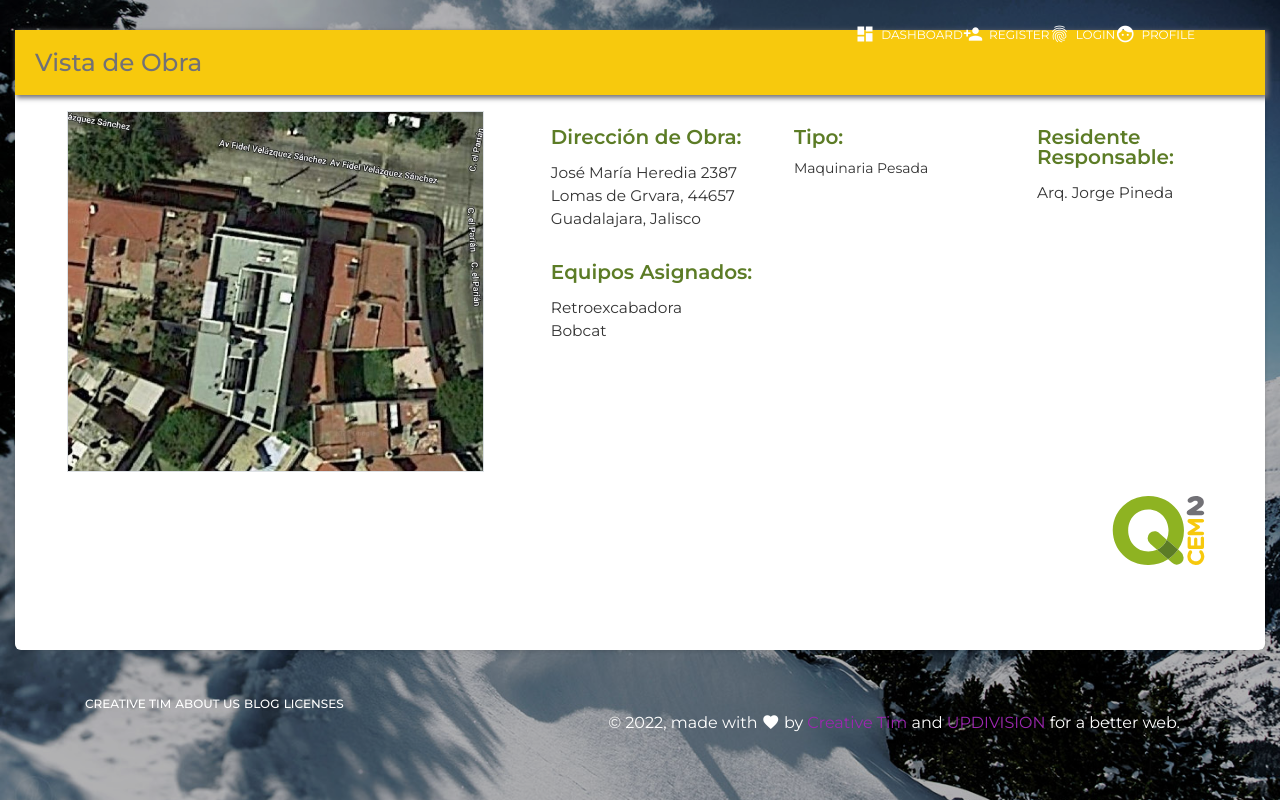
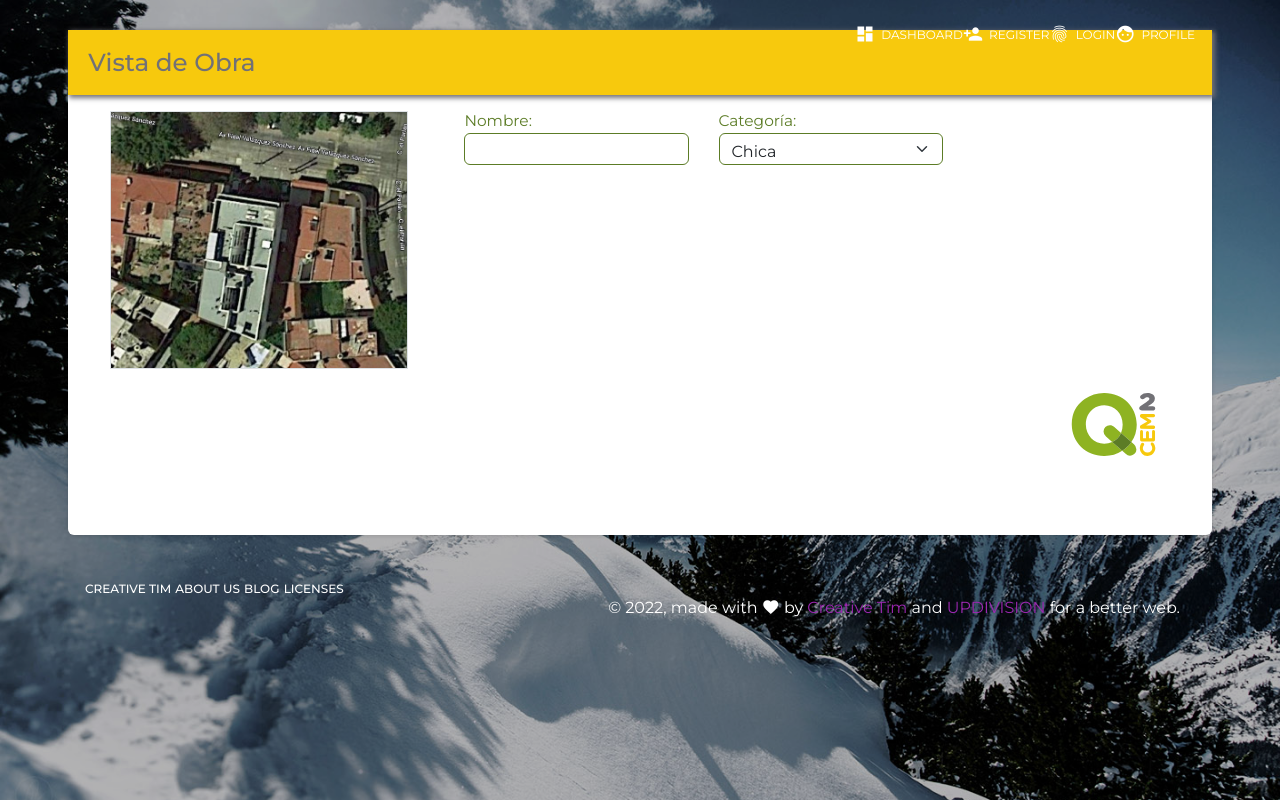
Before and after one commit to richard2703/q2ces, a Laravel app: page /vistaObra in a window 1280 px wide. Run offline with Laravel 8, Linux system fonts and the light colour scheme; data that the repository does not hold is empty; some libraries are stand-ins or nearby versions.

Commit message:
Auto stash before merge of "ale" and "origin/ale"

```diff
--- a/resources/views/layouts/navbars/sidebar.blade.php
+++ b/resources/views/layouts/navbars/sidebar.blade.php
@@ -28,9 +28,8 @@
 
                         <!--no colapsable>-->
                         <li class="nav-item{{ $activePage == 'user-management' ? ' active' : '' }}">
-                            <a class="nav-link py-2 ps-5" href="#">
-
-                                <span class="sidebar-normal"> {{ __('Alta de Equipo') }} </span>
+                            <a  href="{{ url('verEquipos', session('id')) }}"class="nav-link nav-item{{ $activePage == 'equipos' ? ' active' : '' }} ">
+                                <span class="sidebar-normal py-2 ps-5"> {{ __('Alta de Equipo') }} </span>
                             </a>
                         </li>
 
--- a/resources/views/obra/vistaObra.blade.php
+++ b/resources/views/obra/vistaObra.blade.php
@@ -3,7 +3,7 @@
     <div class="content">
         <div class="container-fluid">
             <div class="row justify-content-center">
-                <div class="col-12 align-self-start">
+                <div class="col-11 align-self-start">
                     <div class="card">
                         <div class="card-body contCart">
                             <div class="p-1 align-self-start bacTituloPrincipal">
@@ -11,40 +11,30 @@
                             </div>
                             <form class="row">
 
-                                <div class="col-12 col-md-5  my-3 align-self-center">
+                                <div class="col-12 col-md-4  my-3 align-self-center">
                                     <div class="text-center mx-auto mb-2 border vistaFoto ">
                                         <i><img class="imgVista" src="{{ asset('/img/general/vistaAerea.jpg') }}"></i>
                                     </div>
                                 </div>
 
-                                <div class="col-12 col-md-7 my-3">
+                                <div class="col-12 col-md-8 my-3">
                                     <div class="row">
-                                        <div class=" col-12 col-sm-6 col-lg-4 my-3 ">
-                                            <h2 class="fs-5 textTitulo">Dirección de Obra:</h2></br>
-                                            <p class="txtVistaObra">José María Heredia 2387
-                                                Lomas de Grvara, 44657
-                                                Guadalajara, Jalisco
-                                            </p>
+                                        <div class=" col-12 col-sm-6 col-lg-4 mb-3 ">
+                                            <label class="labelTitulo">Nombre:</label></br>
+                                            <input type="text" class="inputCaja" id="" name="calle" value="">
                                         </div>
 
-                                        <div class=" col-12 col-sm-6  col-lg-4 my-3 ">
-                                            <h2 class="fs-5 textTitulo">Tipo:</h2></br>
-                                            <p>Maquinaria Pesada
-                                            </p>
+                                        <div class=" col-12 col-sm-6 col-lg-4 mb-3 ">
+                                            <label class="labelTitulo">Categoría:</label></br>
+                                                <select class="form-select" aria-label="Default select example">
+                                                    <option selected>Chica</option>
+                                                    <option value="1">Mediana</option>
+                                                    <option value="1">Grande</option>
+                                                    <option value="1">Extra Grande</option>
+                                                </select>
                                         </div>
 
-                                        <div class=" col-12 col-sm-6  col-lg-4 my-3 ">
-                                            <h2 class="fs-5 textTitulo">Residente Responsable:</h2></br>
-                                            <p class="txtVistaObra">Arq. Jorge Pineda</p>
-                                        </div>
 
-                                        <div class=" col-12 col-sm-6  col-lg-4 my-3 ">
-                                            <h2 class="fs-5 textTitulo">Equipos Asignados:</h2></br>
-                                            <ul>
-                                                <li class="txtVistaObra">Retroexcabadora</li>
-                                                <li class="txtVistaObra">Bobcat</li>
-                                            </ul>
-                                        </div>
 
                                     </div>
                                 </div>
--- a/resources/views/personal/detalleDePersonal.blade.php
+++ b/resources/views/personal/detalleDePersonal.blade.php
@@ -3,7 +3,7 @@
     <div class="content">
         <div class="container-fluid">
             <div class="row justify-content-center">
-                <div class="col-12 align-self-start">
+                <div class="col-11 align-self-start">
                     <div class="card">
                         <div class="card-body contCart">
                             <div class="p-1 align-self-start bacTituloPrincipal">
@@ -77,7 +77,7 @@
 
                                     </div>
 
-                                    <div class"row">
+                                    <div class="row">
                                         <div class=" col-12 col-sm-6  mb-3 ">
                                             <p class="textTitulo my-2">Obra Asignada: <span>Parque Metropolitano</span></p>
                                             <p class="textTitulo my-2">Equipo Asignado: <span>Parque Retroexcabadora</span></p>
--- a/routes/web.php
+++ b/routes/web.php
@@ -20,6 +20,10 @@ Route::get('/', function () {
 /* Mis rutas */
 Route::get('/dashboard', function () {
     return view('equipos.dashboard');
+});
+
+Route::get('/altaDeEquipos', function () {
+    return view('equipos.altaDeEquipos');
 });
 
 Route::get('/verEquipos', function () {
```
